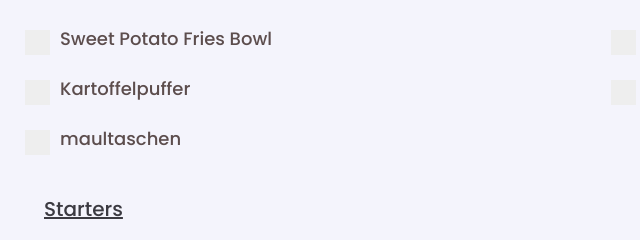
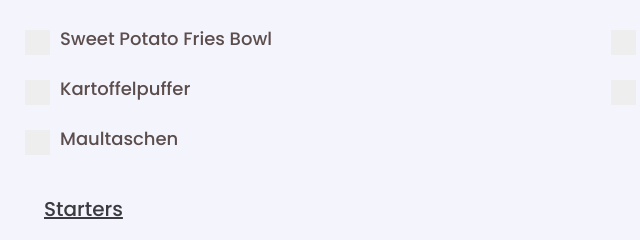
Before and after one commit to Likith412/Restaurant-Reservation, a plain HTML site: page booking.html in a window 1280 px wide. Shown: the part 1060-1300 px from the top of the page, 39-679 px from the left. Drawn offline with nearby package versions, Linux system fonts and the light colour scheme.

Commit message:
Update booking.html

```diff
--- a/booking.html
+++ b/booking.html
@@ -129,7 +129,7 @@
                         <input type="checkbox" name="Schnitzel" class="myCheckbox">
                         <span class="checkmark"></span>
                     </label>
-                    <label class="cont form__group__full">maultaschen
+                    <label class="cont form__group__full">Maultaschen
                         <input type="checkbox" name="Maultaschen" class="myCheckbox">
                         <span class="checkmark"></span>
                     </label>
```
